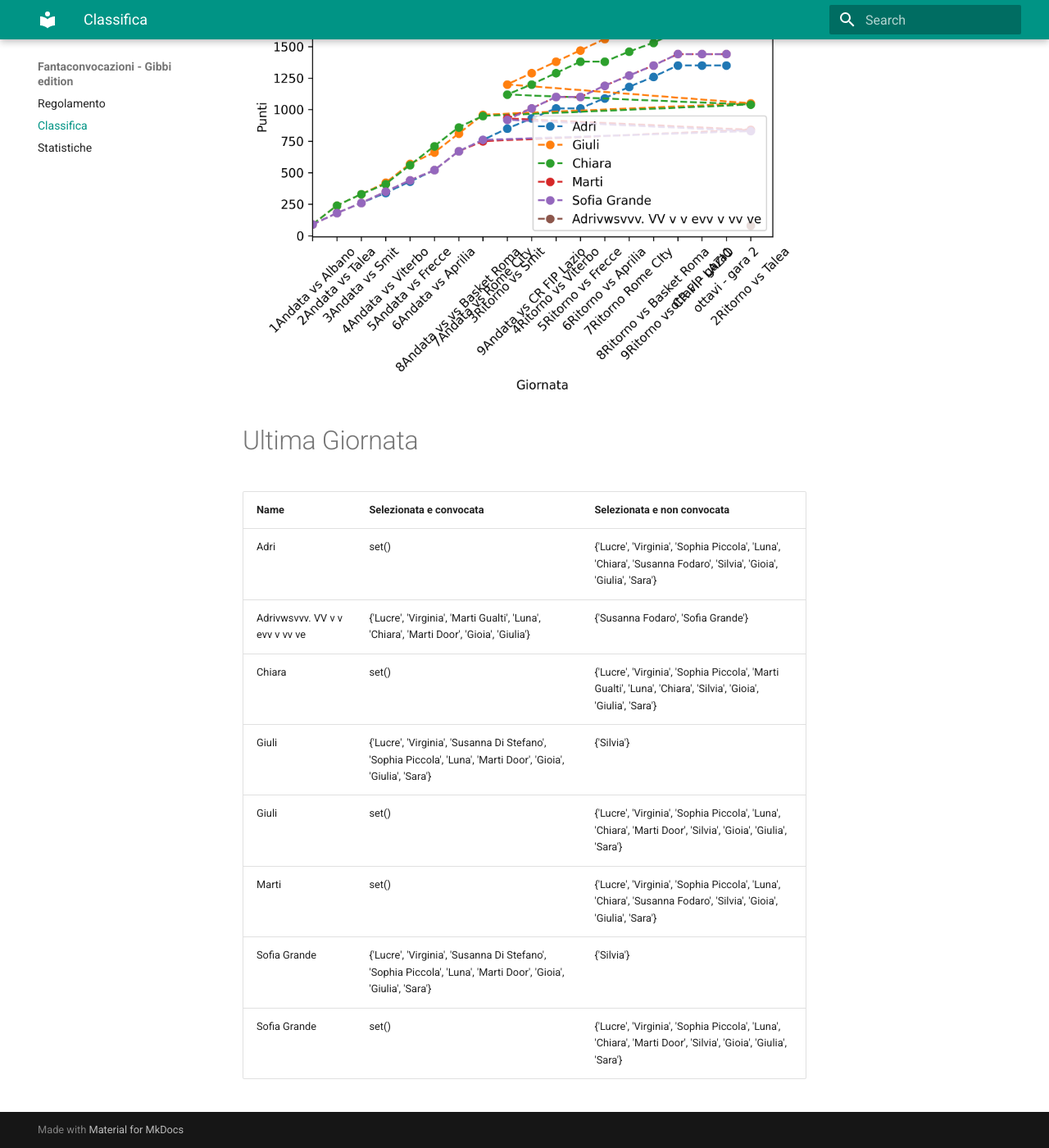
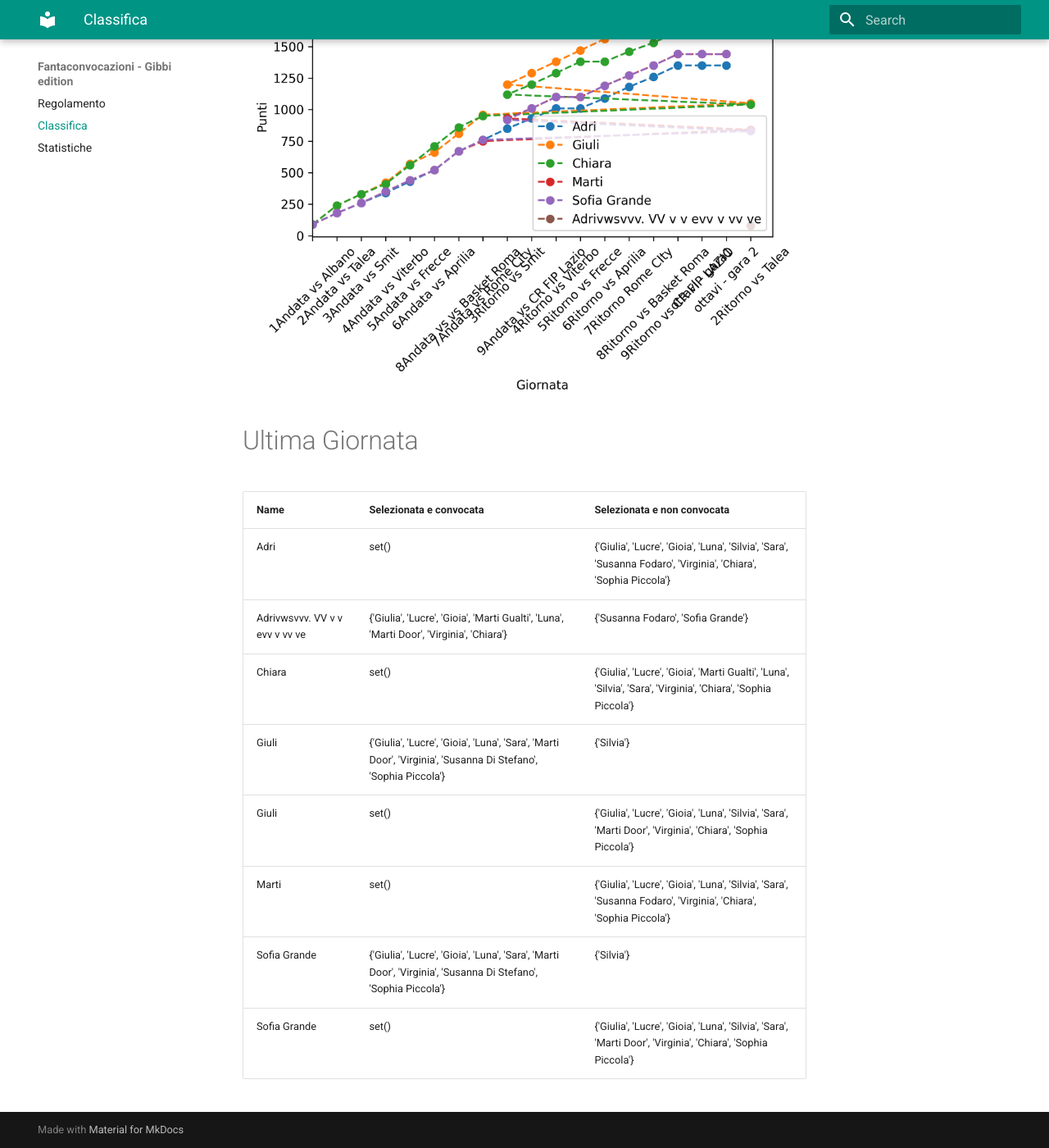
Before and after one commit to martinig94/fantagibbi, an MkDocs documentation site: the page built from docs/Classifica.md, in a window 1280 px wide and 1400 px high, scrolled down 676 px. Shown: the whole window at 82% size. Built offline with MkDocs 1.6.1 and Material for MkDocs 9.7.7, drawn with Linux system fonts in a browser that asks for light colours.

Commit message:
Auto-update from main.py

```diff
--- a/docs/Classifica.md
+++ b/docs/Classifica.md
@@ -19,12 +19,12 @@
 <!-- START_TABLE CORRECT -->
 | Name                           | Selezionata e convocata                                                                                        | Selezionata e non convocata                                                                                      |
 |:-------------------------------|:---------------------------------------------------------------------------------------------------------------|:-----------------------------------------------------------------------------------------------------------------|
-| Adri                           | set()                                                                                                          | {'Lucre', 'Virginia', 'Sophia Piccola', 'Luna', 'Chiara', 'Susanna Fodaro', 'Silvia', 'Gioia', 'Giulia', 'Sara'} |
-| Adrivwsvvv. VV v v evv v vv ve | {'Lucre', 'Virginia', 'Marti Gualti', 'Luna', 'Chiara', 'Marti Door', 'Gioia', 'Giulia'}                       | {'Susanna Fodaro', 'Sofia Grande'}                                                                               |
-| Chiara                         | set()                                                                                                          | {'Lucre', 'Virginia', 'Sophia Piccola', 'Marti Gualti', 'Luna', 'Chiara', 'Silvia', 'Gioia', 'Giulia', 'Sara'}   |
-| Giuli                          | {'Lucre', 'Virginia', 'Susanna Di Stefano', 'Sophia Piccola', 'Luna', 'Marti Door', 'Gioia', 'Giulia', 'Sara'} | {'Silvia'}                                                                                                       |
-| Giuli                          | set()                                                                                                          | {'Lucre', 'Virginia', 'Sophia Piccola', 'Luna', 'Chiara', 'Marti Door', 'Silvia', 'Gioia', 'Giulia', 'Sara'}     |
-| Marti                          | set()                                                                                                          | {'Lucre', 'Virginia', 'Sophia Piccola', 'Luna', 'Chiara', 'Susanna Fodaro', 'Silvia', 'Gioia', 'Giulia', 'Sara'} |
-| Sofia Grande                   | {'Lucre', 'Virginia', 'Susanna Di Stefano', 'Sophia Piccola', 'Luna', 'Marti Door', 'Gioia', 'Giulia', 'Sara'} | {'Silvia'}                                                                                                       |
-| Sofia Grande                   | set()                                                                                                          | {'Lucre', 'Virginia', 'Sophia Piccola', 'Luna', 'Chiara', 'Marti Door', 'Silvia', 'Gioia', 'Giulia', 'Sara'}     |
+| Adri                           | set()                                                                                                          | {'Giulia', 'Lucre', 'Gioia', 'Luna', 'Silvia', 'Sara', 'Susanna Fodaro', 'Virginia', 'Chiara', 'Sophia Piccola'} |
+| Adrivwsvvv. VV v v evv v vv ve | {'Giulia', 'Lucre', 'Gioia', 'Marti Gualti', 'Luna', 'Marti Door', 'Virginia', 'Chiara'}                       | {'Susanna Fodaro', 'Sofia Grande'}                                                                               |
+| Chiara                         | set()                                                                                                          | {'Giulia', 'Lucre', 'Gioia', 'Marti Gualti', 'Luna', 'Silvia', 'Sara', 'Virginia', 'Chiara', 'Sophia Piccola'}   |
+| Giuli                          | {'Giulia', 'Lucre', 'Gioia', 'Luna', 'Sara', 'Marti Door', 'Virginia', 'Susanna Di Stefano', 'Sophia Piccola'} | {'Silvia'}                                                                                                       |
+| Giuli                          | set()                                                                                                          | {'Giulia', 'Lucre', 'Gioia', 'Luna', 'Silvia', 'Sara', 'Marti Door', 'Virginia', 'Chiara', 'Sophia Piccola'}     |
+| Marti                          | set()                                                                                                          | {'Giulia', 'Lucre', 'Gioia', 'Luna', 'Silvia', 'Sara', 'Susanna Fodaro', 'Virginia', 'Chiara', 'Sophia Piccola'} |
+| Sofia Grande                   | {'Giulia', 'Lucre', 'Gioia', 'Luna', 'Sara', 'Marti Door', 'Virginia', 'Susanna Di Stefano', 'Sophia Piccola'} | {'Silvia'}                                                                                                       |
+| Sofia Grande                   | set()                                                                                                          | {'Giulia', 'Lucre', 'Gioia', 'Luna', 'Silvia', 'Sara', 'Marti Door', 'Virginia', 'Chiara', 'Sophia Piccola'}     |
 <!-- END_TABLE CORRECT -->
```
